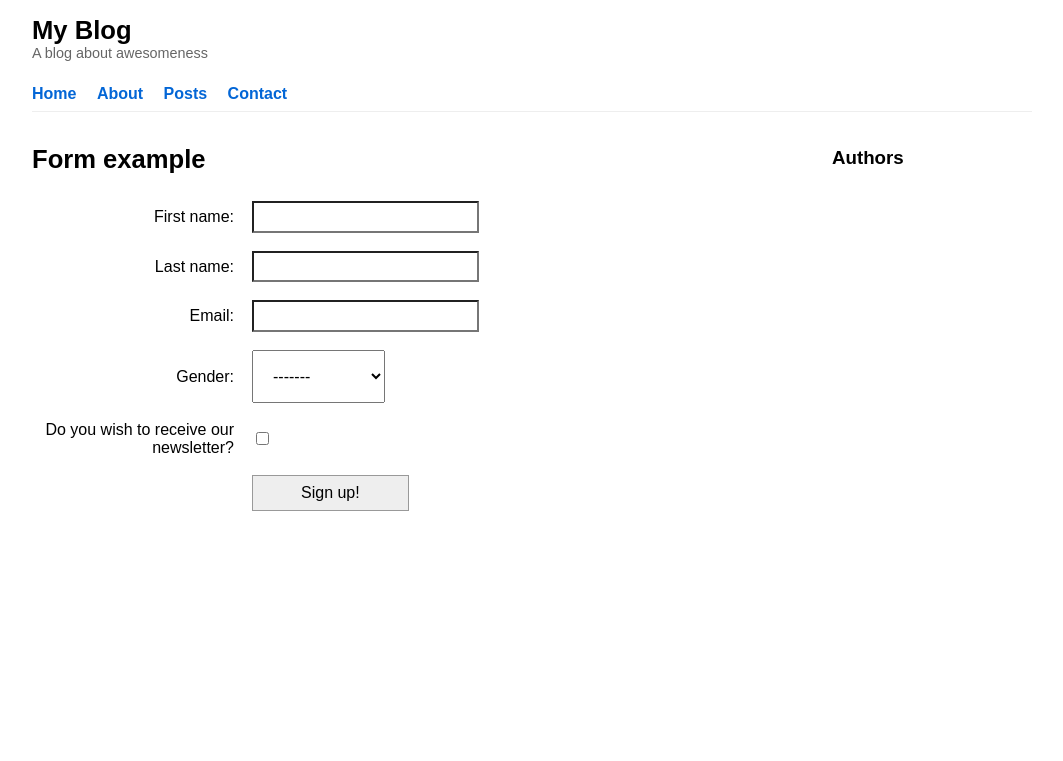
After one commit to sheridan-python/mysite-example, a Django app: page /form-example/ in a window 1280 px wide. The commit adds this page. Shown: the top 761 px of the page, without its empty margins (108-1171 px from the left). Run offline with Django 3.2, Linux system fonts and the light colour scheme; data that the repository does not hold is empty.

Commit message:
Build example form

```diff
--- /dev/null
+++ b/blog/forms.py
@@ -0,0 +1,21 @@
+from django import forms
+
+
+class ExampleSignupForm(forms.Form):
+    first_name = forms.CharField(label='First name', max_length=50)
+    last_name = forms.CharField(label='Last name', max_length=50)
+    email = forms.EmailField()
+    gender = forms.ChoiceField(
+        label='Gender',
+        required=False,
+        choices=[
+            (None, '-------'),
+            ('m', 'Male'),
+            ('f', 'Female'),
+            ('n', 'Non-binary'),
+        ]
+    )
+    receive_newsletter = forms.BooleanField(
+        required=False,
+        label='Do you wish to receive our newsletter?'
+    )
--- a/blog/static/blog/base.css
+++ b/blog/static/blog/base.css
@@ -120,3 +120,51 @@ h2 {
 #post-detail-article .content {
   margin: 2rem 0;
 }
+
+/* Forms */
+
+/* Style the left form table label column */
+form table tbody tr th {
+  max-width: 200px;
+  text-align: right;
+  padding: 0.5em 1em 0.5em 0;
+  font-weight: 100;
+}
+
+/* Add some vertical spacing between rows */
+form table tbody td {
+  padding: 0.5em 0;
+}
+
+/* Style inputs */
+input {
+  border-radius: 0px;
+  font-size: 1em;
+  padding: 0.3em 0.5em;
+}
+
+/* Style button */
+button {
+  font-size: 1em;
+  color: #000;
+  cursor: pointer;
+  padding: 0.5em 3em;
+  border: 1px solid #999;
+  background: #eee;
+}
+
+/* Style select */
+select {
+  font-size: 1em;
+  padding: 1em;
+  line-height: 1.5em;
+}
+
+/* Style error messages */
+form .errorlist {
+  font-size: 0.9em;
+  font-weight: bold;
+  color: red;
+  padding: 0 0 0 1.5em;
+  margin: 0;
+}
--- /dev/null
+++ b/blog/templates/blog/form_example.html
@@ -0,0 +1,19 @@
+{% extends "blog/base.html" %}
+
+{% block main %}
+<h1>Form example</h1>
+
+<form action="" method="post" novalidate>
+  {% csrf_token %}
+  <table>
+    {{ form.as_table }}
+    <tr>
+      <td></td>
+      <td>
+        <button type="submit">Sign up!</button>
+      </td>
+    </tr>
+  </table>
+</form>
+
+{% endblock %}
--- a/blog/views.py
+++ b/blog/views.py
@@ -1,7 +1,7 @@
 from django.shortcuts import render
 from django.views.generic.base import TemplateView
 from django.views.generic import DetailView, ListView
-from . import models
+from . import forms, models
 
 
 class HomeView(TemplateView):
@@ -46,3 +46,27 @@ class PostListView(ListView):
 
 def terms_and_conditions(request):
     return render(request, 'blog/terms_and_conditions.html')
+
+
+def form_example(request):
+    # Handle the POST
+    if request.method == 'POST':
+        # Pass the POST data into a new form instance for validation
+        form = forms.ExampleSignupForm(request.POST)
+
+        # If the form is valid, return a different template.
+        if form.is_valid():
+            # form.cleaned_data is a dict with valid form data
+            cleaned_data = form.cleaned_data
+
+            return render(
+                request,
+                'blog/form_example_success.html',
+                context={'data': cleaned_data}
+            )
+    # If not a POST, return a blank form
+    else:
+        form = forms.ExampleSignupForm()
+
+    # Return if either an invalid POST or a GET
+    return render(request, 'blog/form_example.html', context={'form': form})
--- a/mysite/urls.py
+++ b/mysite/urls.py
@@ -18,5 +18,6 @@ urlpatterns = [
         name='post-detail'
     ),
     path('terms/', views.terms_and_conditions, name='terms-and-conditions'),
+    path('form-example/', views.form_example, name='form-example'),
     path('', views.HomeView.as_view(), name='home'),
 ]
```
Also changed, not shown: blog/templates/blog/form_example_success.html (added, +9 -0 lines).
